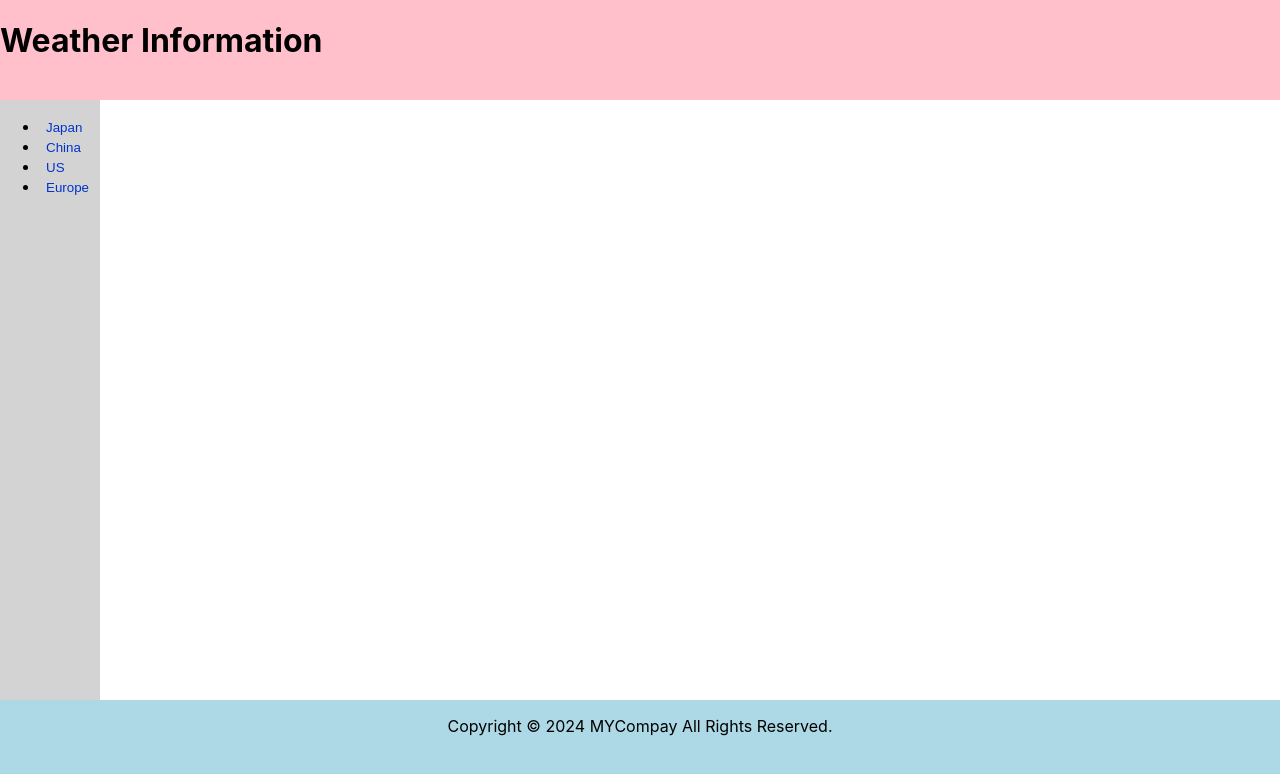
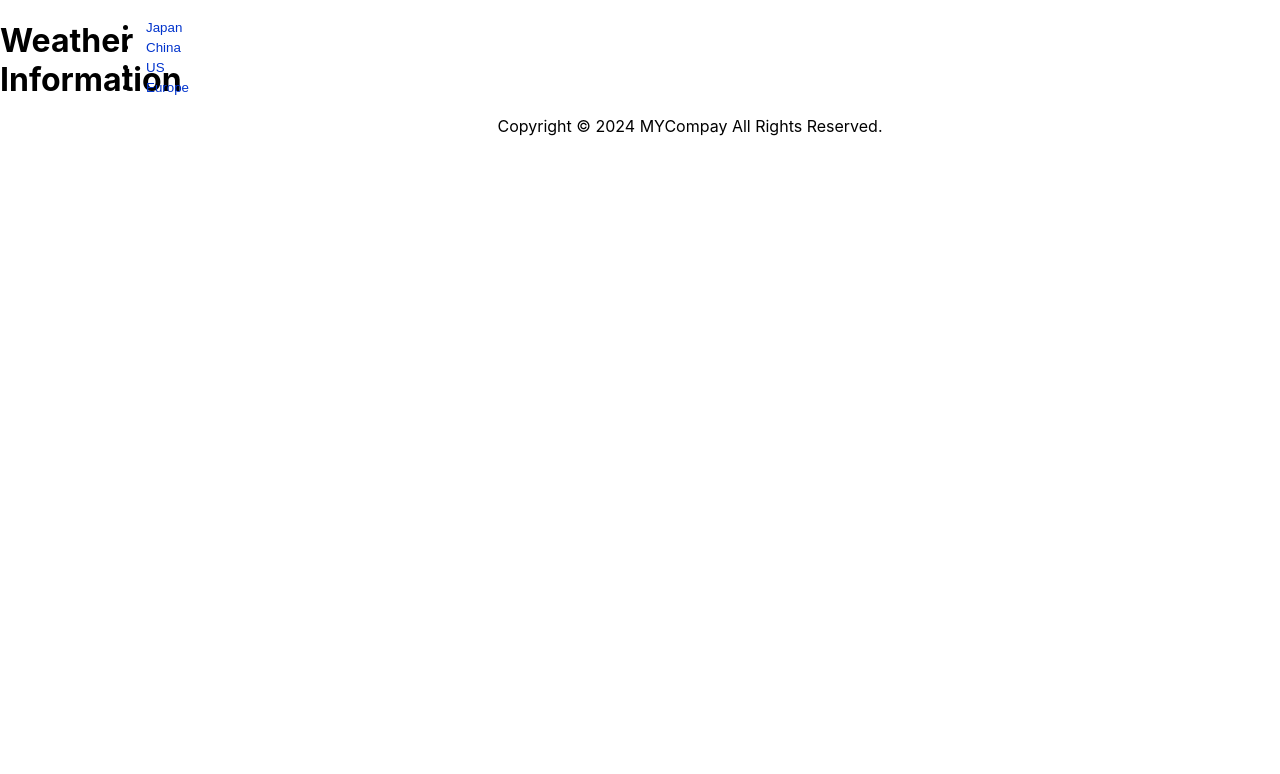
Before and after one commit to kagyuu/ReactExam, a React (Create React App) app in the folder 03_my-react/my-react2/: page / in a window 1280 px wide. Shown: the top 774 px of the page. Built offline with nearby package versions, Linux system fonts and the light colour scheme; no server answers.

Commit message:
Update CSS

```diff
--- a/03_my-react/my-react2/src/App.js
+++ b/03_my-react/my-react2/src/App.js
@@ -17,15 +17,15 @@ function App() {
   return (
     <div id="layoutContainer">
       {/* 子コンポーネントに、JSXを渡せる。子コンポーネント側からは、引数 children で取得できる */}
-      <div id="header">
+      <div className="header">
         <Header>
           <h1>Weather Information</h1>
         </Header>
       </div>
-      <div id="nav"><Menu callback={callbackFromMenu}/></div>
-      <div id="body"><Body cities={CITIES}/></div>
+      <div className="nav"><Menu callback={callbackFromMenu}/></div>
+      <div className="body"><Body cities={CITIES}/></div>
       {/* 子コンポーネントに、タグ属性でパラメータを渡せる(props)。 props には Javascript (配列や関数) も渡せる */}
-      <div id="footer"><Footer name="MYCompay" year="2024"/></div>
+      <div className="footer"><Footer name="MYCompay" year="2024"/></div>
     </div>
   );
 }
```
